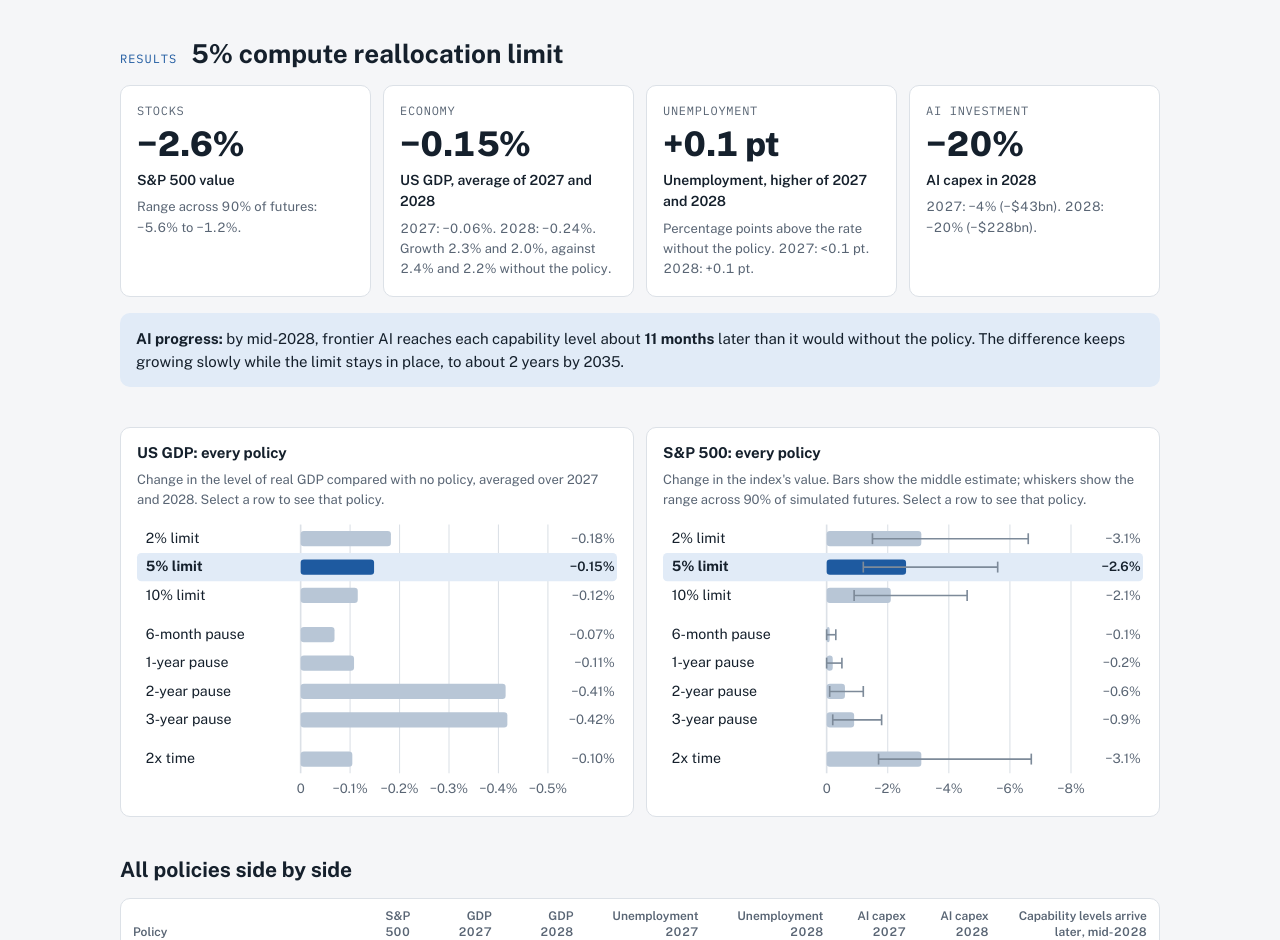
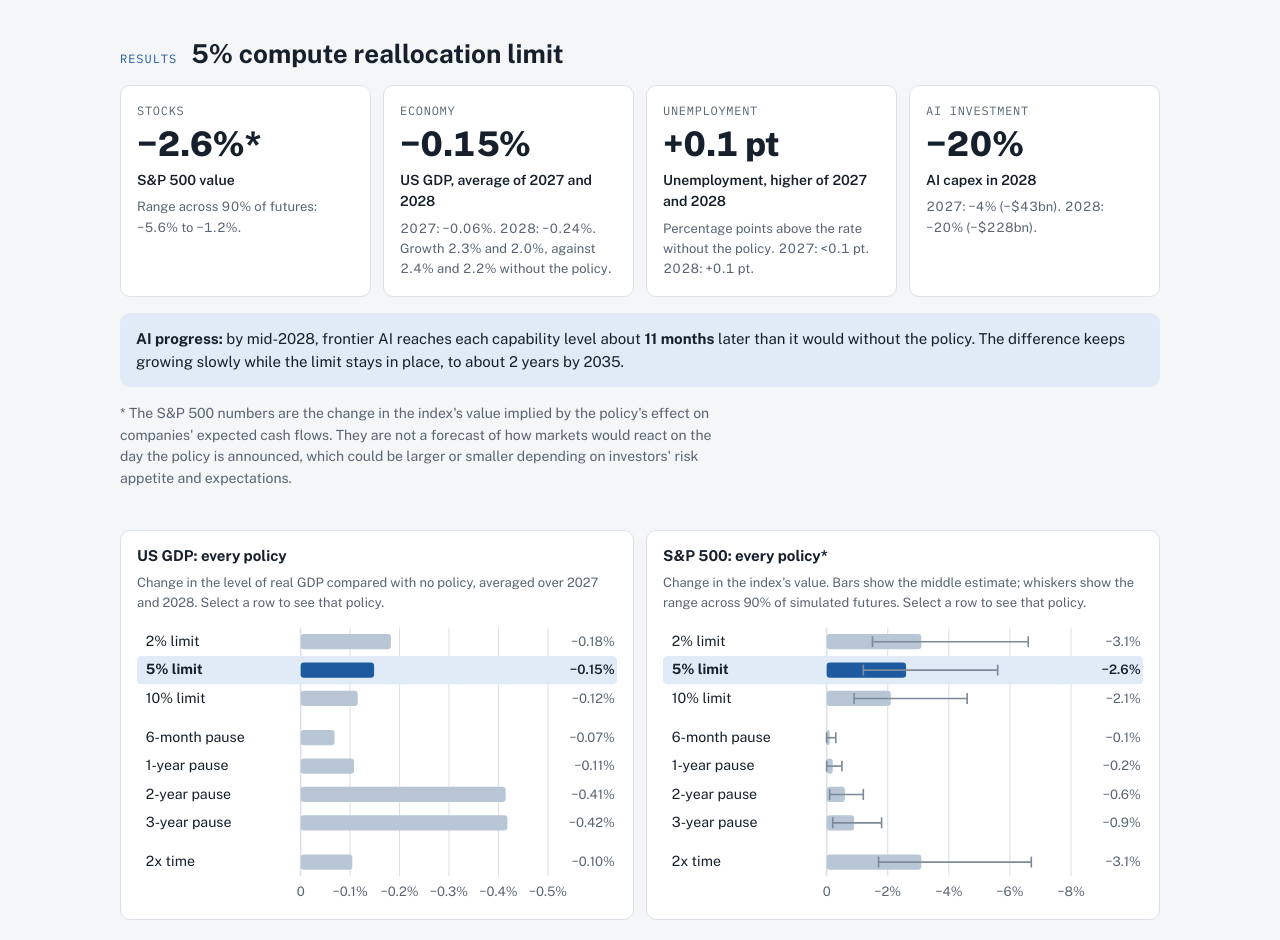
Before and after one commit to SamMeacham1/ai-pacing, a plain HTML site: page index.html in a window 1280 px wide. Shown: the part 532-1472 px from the top of the page. Drawn offline with nearby package versions, Linux system fonts and the light colour scheme.

Commit message:
S&P 500 caveat: cash-flow value change, not the immediate market reaction; note on medians vs central inputs
Co-Authored-By: Claude Opus 5.5 <noreply@anthropic.com>
Claude-Session: https://claude.ai/code/session_01T11qUfYPfhUkKN5GepdZos

```diff
--- a/index.html
+++ b/index.html
@@ -119,6 +119,7 @@ tbody tr:last-child td{border-bottom:0}
     <div class="sel-head"><div class="eyebrow" style="margin:0">Results</div><h2 id="selName"></h2></div>
     <div class="tiles" id="tiles"></div>
     <p class="progress" id="progress"></p>
+    <p class="sec-note" id="spnote">* The S&amp;P 500 numbers are the change in the index's value implied by the policy's effect on companies' expected cash flows. They are not a forecast of how markets would react on the day the policy is announced, which could be larger or smaller depending on investors' risk appetite and expectations.</p>
   </section>
 
   <section>
@@ -129,7 +130,7 @@ tbody tr:last-child td{border-bottom:0}
         <svg id="gdpChart" role="img" aria-label="US GDP change under every policy"></svg>
       </div>
       <div class="card">
-        <h3>S&amp;P 500: every policy</h3>
+        <h3>S&amp;P 500: every policy*</h3>
         <p class="cap">Change in the index's value. Bars show the middle estimate; whiskers show the range across 90% of simulated futures. Select a row to see that policy.</p>
         <svg id="spChart" role="img" aria-label="S&amp;P 500 change under every policy"></svg>
       </div>
@@ -152,7 +153,7 @@ tbody tr:last-child td{border-bottom:0}
       <div class="step"><b>5. Markets and the economy</b>Company values fall, and lower investment and stock wealth slow GDP.</div>
     </div>
     <div class="notes">
-      <p><b>Middle estimates.</b> Each result is the median across 2,000 simulated futures, which vary the uncertain inputs (for example, how much AI demand waits on better models and how labs respond to the policy).</p>
+      <p><b>Middle estimates.</b> Each result is the median across 2,000 simulated futures, which vary the uncertain inputs (for example, how much AI demand waits on better models and how labs respond to the policy). Half the futures give a larger effect and half a smaller one. Setting every input to its central value instead gives somewhat smaller effects (for a 5% compute limit, about 2.1% off the S&amp;P 500 rather than 2.6%), because the futures with large losses are more extreme than those with small ones.</p>
       <p><b>Full enforcement.</b> We assume no capabilities compute gets past the rules. With some evasion, a pause or a compute limit slows capabilities less.</p>
       <p><b>The economy.</b> We translate lower AI investment and lower stock wealth into GDP and unemployment using ratios from the Federal Reserve's FRB/US model. About three quarters of AI investment is imported (mostly chips), so GDP falls far less than investment does. The Federal Reserve responds as it normally would. We report GDP and unemployment for 2027 and 2028 only, because the FRB/US results we draw on stop at 2028.</p>
       <p><b>Why a pause moves stocks so little.</b> Compute keeps growing during a pause, so capabilities catch up within a few years afterwards. Markets value companies on many years of earnings, and a temporary pause changes few of them. Investment still drops sharply while the pause lasts, which is why GDP dips in 2027 and 2028.</p>
@@ -203,7 +204,7 @@ const upk = d=>Math.max(d.unemp[0],d.unemp[1]);
 const uTxt = u=>(u<0.05?"<0.1":sgn(u,1))+" pt";
 function tiles(d){
   const T=[
-    {lab:"Stocks", big:pct(d.sp*100), what:"S&P 500 value", sub:`Range across 90% of futures: ${pct(d.sp05*100)} to ${pct(d.sp95*100)}.`},
+    {lab:"Stocks", big:pct(d.sp*100)+"*", what:"S&P 500 value", sub:`Range across 90% of futures: ${pct(d.sp05*100)} to ${pct(d.sp95*100)}.`},
     {lab:"Economy", big:pct(gavg(d),2), what:"US GDP, average of 2027 and 2028",
       sub:`2027: ${pct(d.total[0],2)}. 2028: ${pct(d.total[1],2)}. Growth ${d.g[0].toFixed(1)}% and ${d.g[1].toFixed(1)}%, against ${G0[0]}% and ${G0[1]}% without the policy.`},
     {lab:"Unemployment", big:uTxt(upk(d)), what:"Unemployment, higher of 2027 and 2028",
@@ -262,7 +263,7 @@ function charts(){
 
 function table(){
   const t=document.getElementById("cmp");
-  t.innerHTML=`<thead><tr><th>Policy</th><th>S&amp;P 500</th><th>GDP 2027</th><th>GDP 2028</th><th>Unemployment 2027</th><th>Unemployment 2028</th><th>AI capex 2027</th><th>AI capex 2028</th><th>Capability levels arrive later, mid-2028</th></tr></thead><tbody></tbody>`;
+  t.innerHTML=`<thead><tr><th>Policy</th><th>S&amp;P 500*</th><th>GDP 2027</th><th>GDP 2028</th><th>Unemployment 2027</th><th>Unemployment 2028</th><th>AI capex 2027</th><th>AI capex 2028</th><th>Capability levels arrive later, mid-2028</th></tr></thead><tbody></tbody>`;
   const tb=t.querySelector("tbody"); let prev=null;
   DATA.forEach((d,i)=>{ const tr=document.createElement("tr"); tr.tabIndex=0; if(i===sel) tr.className="on"; if(prev&&prev!==d.k) tr.classList.add("grp"); prev=d.k;
     tr.innerHTML=`<td>${label(d)}</td><td>${pct(d.sp*100)}</td><td>${pct(d.total[0],2)}</td><td>${pct(d.total[1],2)}</td><td>${uTxt(d.unemp[0])}</td><td>${uTxt(d.unemp[1])}</td><td>${pct(d.cut[0]*100,0)}</td><td>${pct(d.cut[1]*100,0)}</td><td>${months(d.Dy[1])}</td>`;
```
